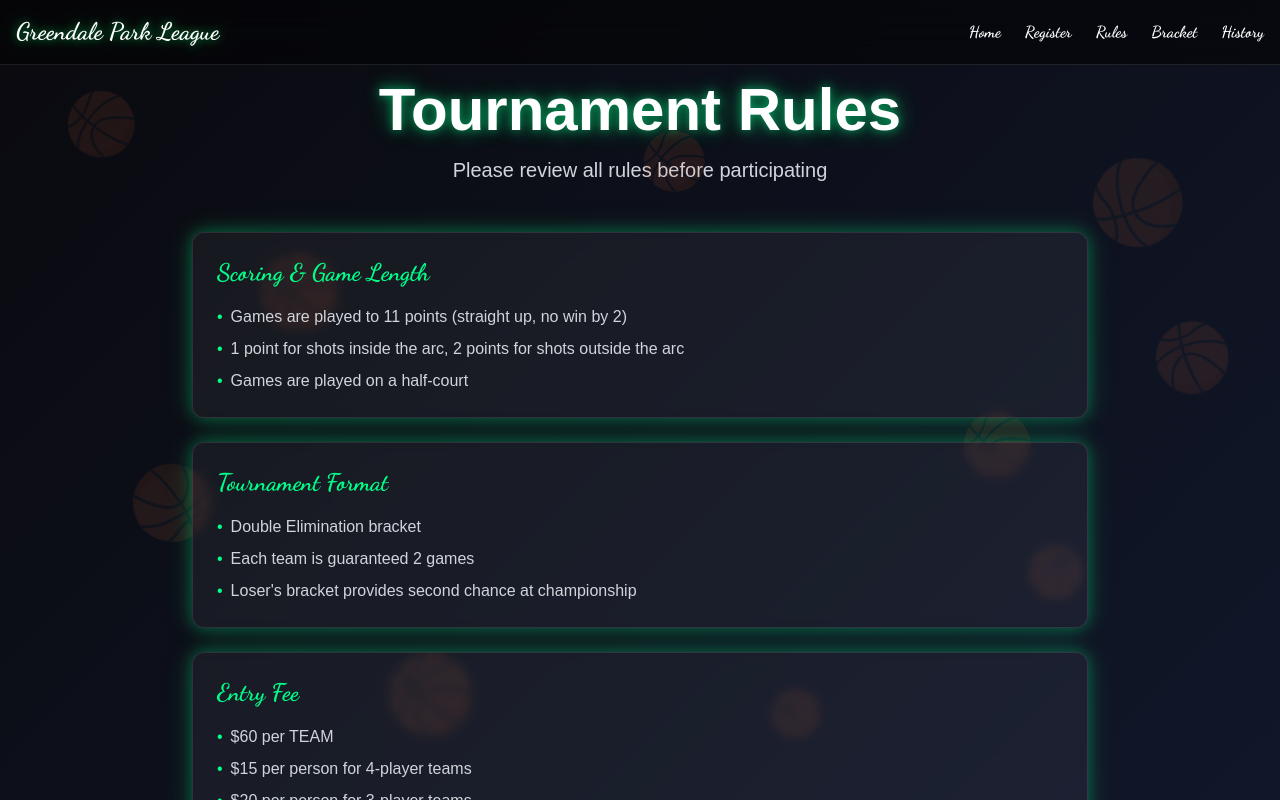
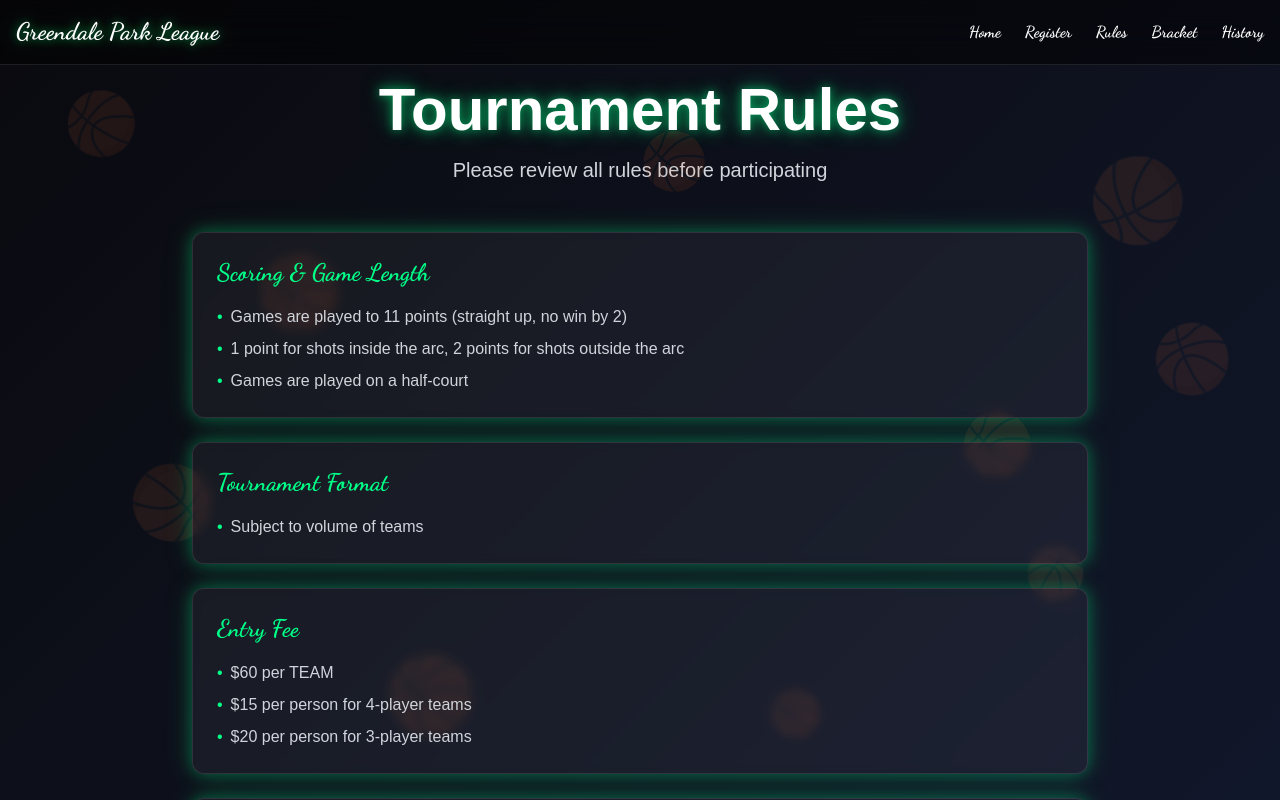
Before and after one commit to PaddrickL/GPL-Website, a Next.js app: page /rules in a window 1280 px wide. Shown: the top 800 px of the page. Built offline with nearby package versions, Linux system fonts and the light colour scheme.

Commit message:
Update tournament format section to say 'subject to volume of teams'

```diff
--- a/app/rules/page.tsx
+++ b/app/rules/page.tsx
@@ -15,9 +15,7 @@ export default function Rules() {
     {
       title: "Tournament Format",
       items: [
-        "Double Elimination bracket",
-        "Each team is guaranteed 2 games",
-        "Loser's bracket provides second chance at championship"
+        "Subject to volume of teams"
       ]
     },
     {
```
